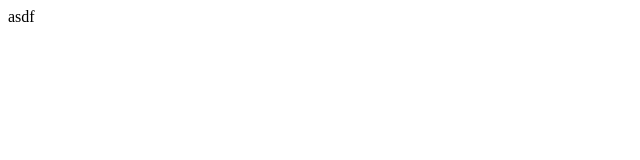
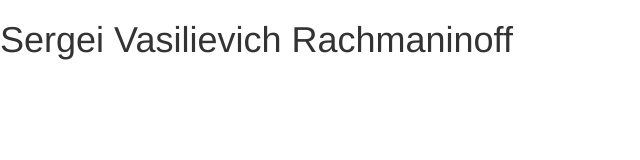
Before and after one commit to emyarod/FCC, a plain HTML site: page Challenges/01-tribute-page/index.html in a window 1280 px wide. Shown: the whole page, without its empty margins (0-640 px from the left). Drawn offline with nearby package versions, Linux system fonts and the light colour scheme.

Commit message:
add title link bootstrap and jquery

```diff
--- a/Challenges/01-tribute-page/index.html
+++ b/Challenges/01-tribute-page/index.html
@@ -2,9 +2,23 @@
 <html lang="en">
 <head>
   <meta charset="UTF-8">
-  <title>Tribute Page</title>
+  <meta name="viewport" content="width=device-width, initial-scale=1">
+  <title>Sergei Rachmaninoff</title>
+  <!-- Latest compiled and minified CSS -->
+  <link rel="stylesheet" href="https://maxcdn.bootstrapcdn.com/bootstrap/3.3.6/css/bootstrap.min.css" integrity="sha384-1q8mTJOASx8j1Au+a5WDVnPi2lkFfwwEAa8hDDdjZlpLegxhjVME1fgjWPGmkzs7" crossorigin="anonymous">
+  <!-- Optional theme -->
+  <link rel="stylesheet" href="https://maxcdn.bootstrapcdn.com/bootstrap/3.3.6/css/bootstrap-theme.min.css" integrity="sha384-fLW2N01lMqjakBkx3l/M9EahuwpSfeNvV63J5ezn3uZzapT0u7EYsXMjQV+0En5r" crossorigin="anonymous">
 </head>
 <body>
-  asdf
+  <div class="container-fluid">
+    <div class="row">
+      <h1>Sergei Vasilievich Rachmaninoff</h1>
+    </div>
+  </div>
+
+  <!-- jQuery (necessary for Bootstrap's JavaScript plugins) -->
+  <script src="https://ajax.googleapis.com/ajax/libs/jquery/1.11.3/jquery.min.js"></script>
+  <!-- Latest compiled and minified JavaScript -->
+  <script src="https://maxcdn.bootstrapcdn.com/bootstrap/3.3.6/js/bootstrap.min.js" integrity="sha384-0mSbJDEHialfmuBBQP6A4Qrprq5OVfW37PRR3j5ELqxss1yVqOtnepnHVP9aJ7xS" crossorigin="anonymous"></script>
 </body>
 </html>
```
